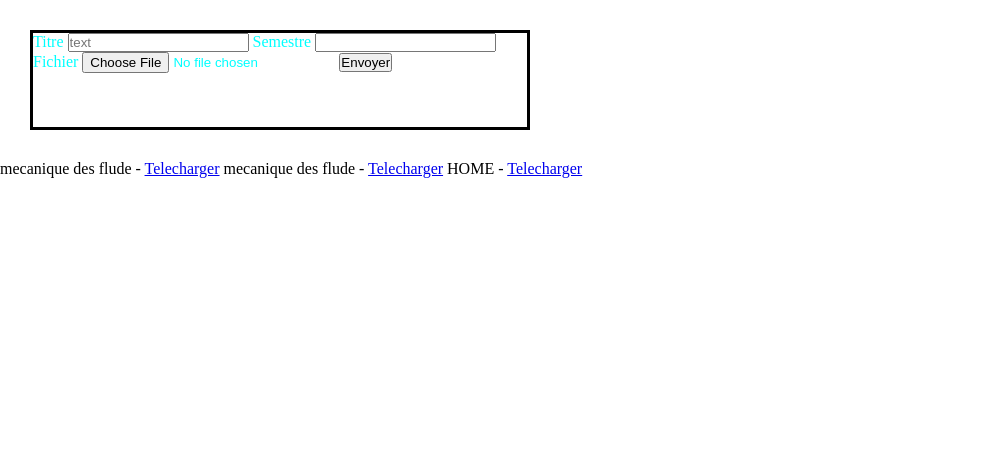
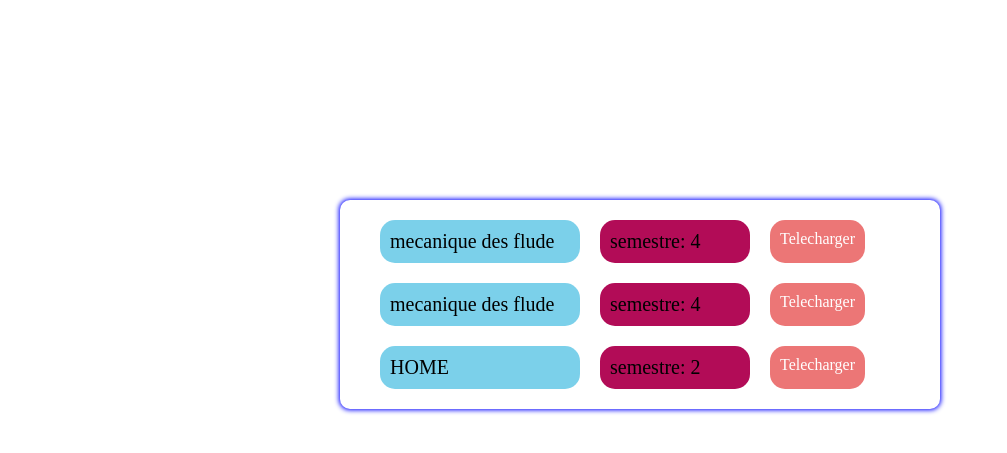
Before and after one commit to Djanfarouhanif/senddoc, a Django app: page /docs in a window 1280 px wide. Shown: the top 453 px of the page, without its empty margins (0-1007 px from the left). Run offline with Django 5.2, Linux system fonts and the light colour scheme; data comes from the database, SQL or seed files in the repository.

Commit message:
upload page add css

```diff
--- a/core/views.py
+++ b/core/views.py
@@ -13,13 +13,14 @@ def index(request):
         if title and upload_file  and semestre:
             new_doc  = Doc.objects.create(title=title, file=upload_file, semestre=semestre)
             new_doc.save()
-            print("**********************")
+
             return redirect('home')
         else:
             erro_message = "Veuille remplire bien les champs"
 
     else:
         erro_message = "None"
+
 
 
 
--- a/static/css/styles.css
+++ b/static/css/styles.css
@@ -29,3 +29,49 @@ form{
    margin: 10px;
    height: 100px;
 }
+
+.doc{
+    display: flex;
+    margin: 20px;
+}
+
+.doc p{
+    margin-left: 20px;
+    display: flex;
+}
+.p{
+    width: 200px;
+    font-size: 20px;
+    background: #0eaad98b;
+    padding: 10px;
+    border-radius: 15px;
+}
+
+.s{
+    width: 150px;
+    font-size: 20px;
+    background: rgb(178, 12, 87);
+    padding: 10px;
+    border-radius: 15px;
+}
+.upload{
+    margin: 200px auto;
+    box-shadow: 0px 0px 5px 1px blue;
+    border-radius: 10px;
+    width: 600px;
+}
+
+a{
+    margin-left: 20px;
+    text-decoration: none;
+    padding: 10px;
+    color: white;
+    background:rgba(222, 12, 12, 0.56) ;
+    border-radius: 15px;
+    transition: background 0.5s ease-in-out;
+}
+
+a:hover{
+    background: red;
+    transition: background 0.5s ease-in-out;
+}
--- a/templates/index.html
+++ b/templates/index.html
@@ -10,6 +10,7 @@
 <body>
 
     <div class="container">
+        {% if message %}
         <p style="color:red">{{message}}</p>
         <div class="download">
             <div class="search">
@@ -31,12 +32,21 @@
 
         </div>
 
+        {% endif %}
+        <div class="upload">
         <!-- all doc -->
          {% if docs %}
          {% for doc in docs %}
-            {{doc.title}} - <a href="{% url 'upload' doc.id %}">Telecharger</a>
+
+            <div class="doc">
+                <p class="p">{{doc.title}}</p> <p class="s">semestre: {{doc.semestre}}</p> <a href="{% url 'upload' doc.id %}">Telecharger</a>
+              </div>
+
+
             {% endfor %}
-         {% endif %}
+
+         </div>
+        {% endif %}
     </div>
 
 </body>
```
